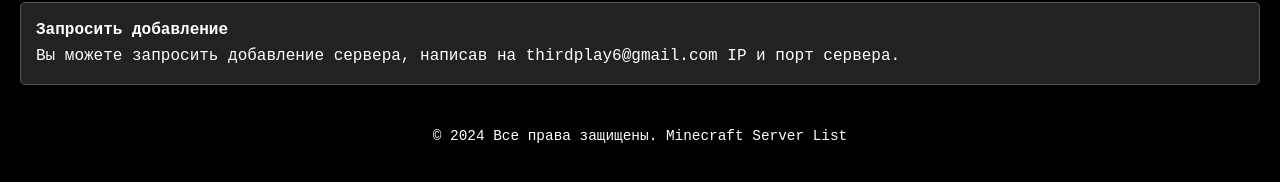
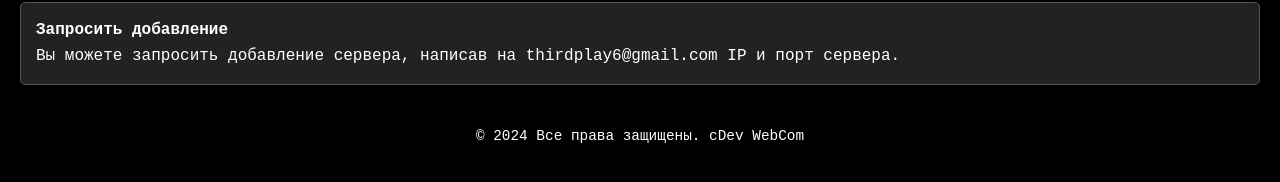
Before and after one commit to MCP-Mirror/StrongApps_MCPE_servers, a plain HTML site: page index.html in a window 1280 px wide. Shown: the part 554-736 px from the top of the page. Drawn offline with Linux system fonts and the light colour scheme.

Commit message:
Update index.html
update

```diff
--- a/index.html
+++ b/index.html
@@ -73,7 +73,7 @@
         </li>
     </ul>
     <footer>
-        <p>&copy; 2024 Все права защищены. Minecraft Server List</p>
+        <p>&copy; 2024 Все права защищены. cDev WebCom</p>
     </footer>
 </body>
 </html>
```
